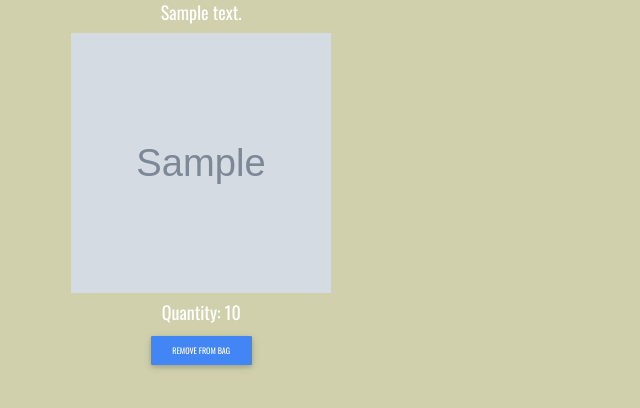
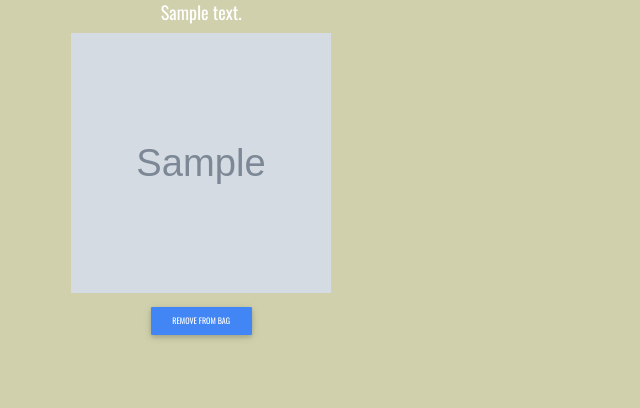
Before and after one commit to soundreaper/contractor, a Flask app: page /bag in a window 1280 px wide. Shown: the part 340-748 px from the top of the page, without its empty margins (0-640 px from the left). Run offline with Flask 2, Linux system fonts and the light colour scheme; grey boxes marked "Sample" are stand-in pictures; a database or web service that is not in the repository returns one stand-in record (values such as "Sample title"); some libraries are stand-ins or nearby versions.

Commit message:
quantity is buggy so remove from frontend

```diff
--- a/templates/bag.html
+++ b/templates/bag.html
@@ -11,7 +11,6 @@
         <h2>{{ bag.name }}</h2>
         <h4>{{ bag.description }}</h4>
         <img class="startpack-image" src={{ bag.image }}>
-        <h4>Quantity: {{ quant }}</h4>
         <p>
             <form method='POST' action='/bags/{{ bag._id }}/delete'>
                 <input type='hidden'>
```
